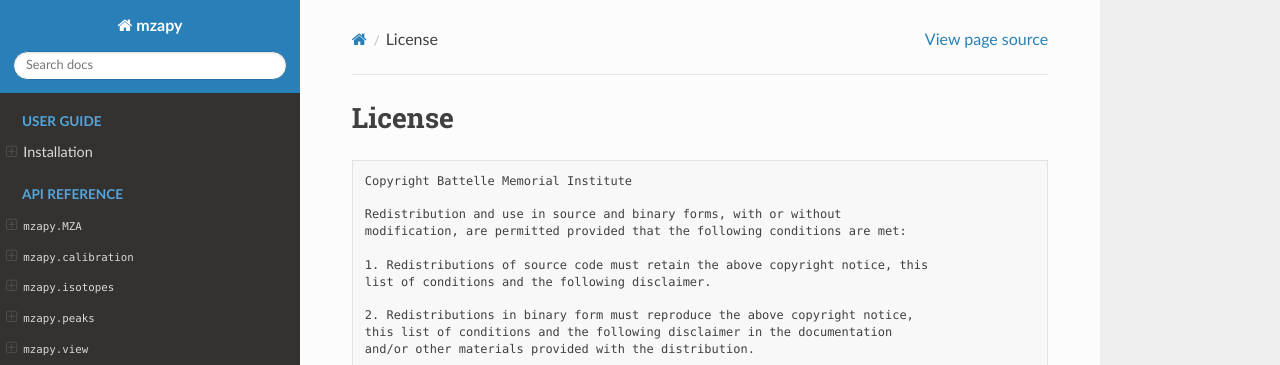
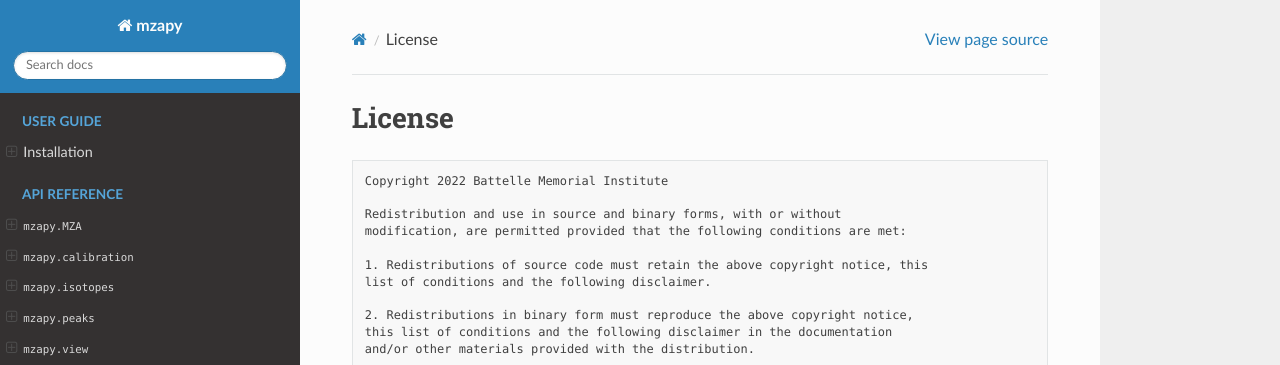
Before and after one commit to PNNL-m-q/mzapy, a Sphinx documentation site: the page built from docs/source/project_info/license.rst, in a window 1280 px wide. Shown: the top 365 px of the page. Built offline with Sphinx 7.4.7 and the Read the Docs theme 2.0.0, drawn with Linux system fonts in a browser that asks for light colours; some of the changed text lies outside the part shown.

Commit message:
added year to copyright info`

```diff
--- a/docs/source/project_info/license.rst
+++ b/docs/source/project_info/license.rst
@@ -5,7 +5,7 @@
 
 ::
 
-    Copyright Battelle Memorial Institute
+    Copyright 2022 Battelle Memorial Institute
 
     Redistribution and use in source and binary forms, with or without
     modification, are permitted provided that the following conditions are met:
--- a/mzapy/__init__.py
+++ b/mzapy/__init__.py
@@ -10,7 +10,7 @@
 
 # mza_version.major_version.minor_version
 # mza_version is kept in lockstep with release of MZA format
-__version__ = '1.2.1.dylanhross_1'
+__version__ = '1.2.1.dylanhross_2'
 
 
 import queue
```
Also changed, not shown: license.txt.
